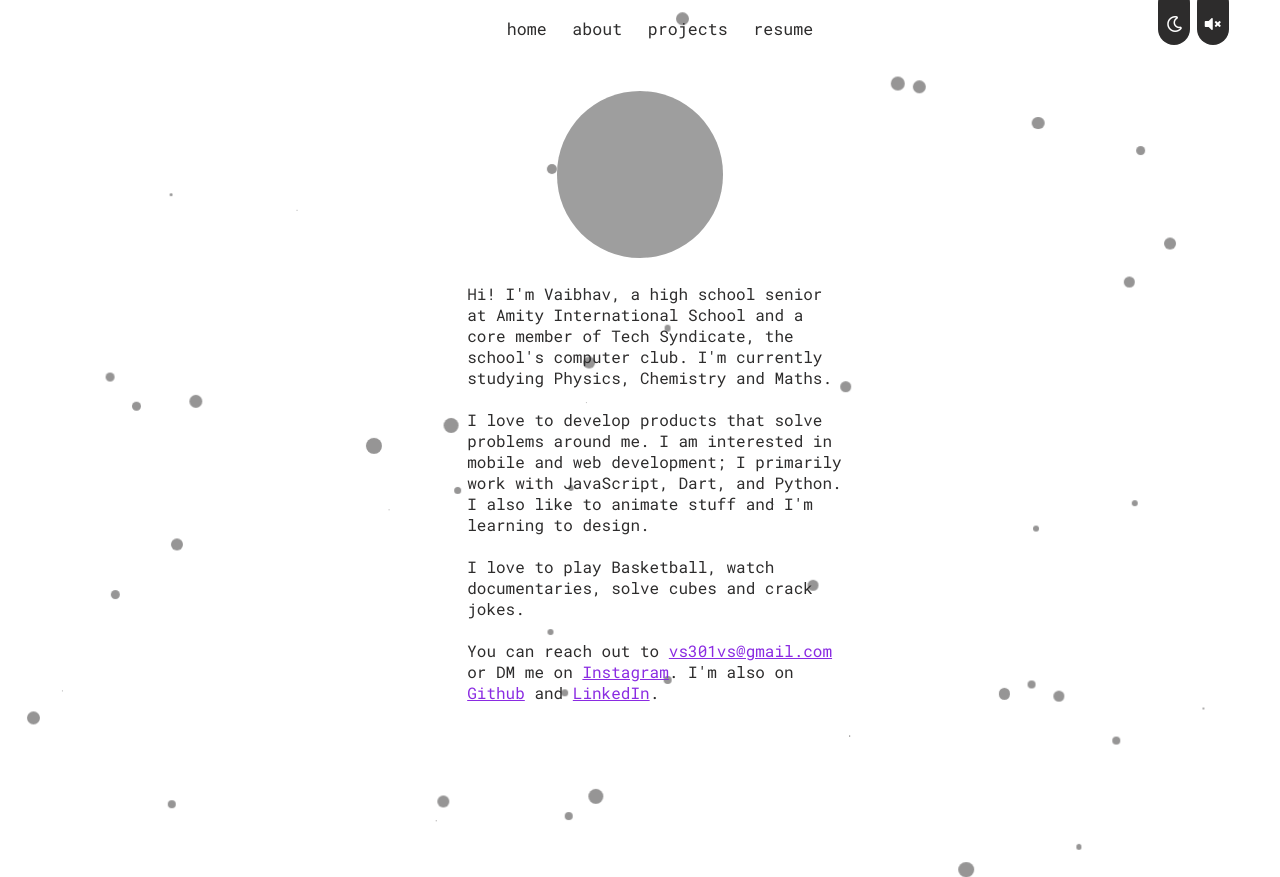
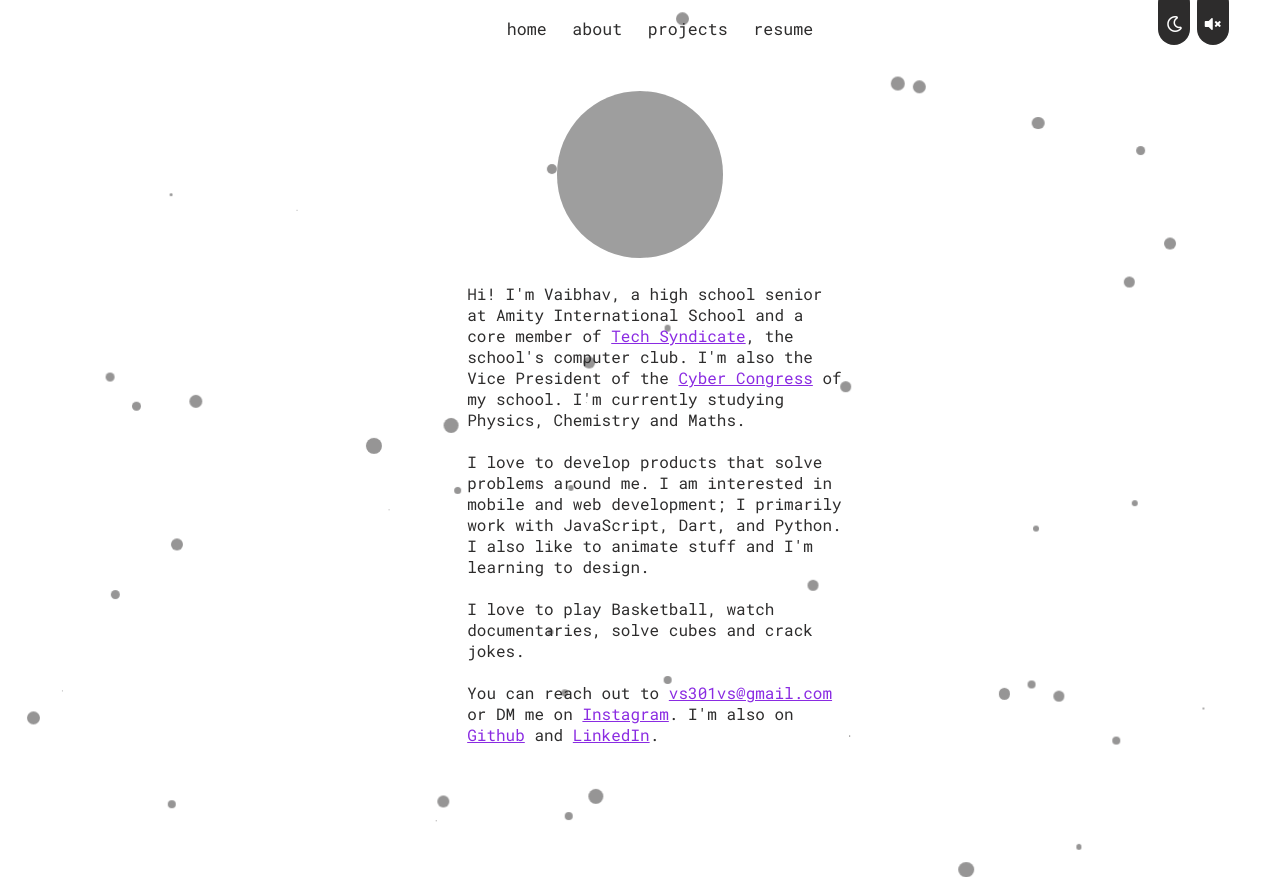
Before and after one commit to gigabite-pro/vaibhav-sharma, a plain HTML site: page about.html in a window 1280 px wide. Drawn offline with nearby package versions, Linux system fonts and the light colour scheme; grey boxes are pictures that could not be loaded.

Commit message:
bio and music

```diff
--- a/about.html
+++ b/about.html
@@ -42,7 +42,7 @@
         </div>
         <div class="content">
             <span class="anim1">
-                Hi! I'm Vaibhav, a high school senior at Amity International School and a core member of Tech Syndicate, the school's computer club. I'm currently studying Physics, Chemistry and Maths.
+                Hi! I'm Vaibhav, a high school senior at Amity International School and a core member of <a href="https://techsyndicate.club/" target="_blank">Tech Syndicate</a>, the school's computer club. I'm also the Vice President of the <a href="https://cybercongressais46.herokuapp.com/" target="_blank">Cyber Congress</a>  of my school. I'm currently studying Physics, Chemistry and Maths.
             </span>
             <br><br>
             <span class="anim1">
@@ -63,9 +63,11 @@
         var timeline = gsap.timeline()
             timeline.from('.photo', {scale: 0, duration: 0.5, opacity: 0, delay:0.5})
             .from('.anim1', {opacity: 0, duration: 0.3, stagger: .2, y: -50})
-            const song = document.getElementById('music');
-            song.volume = 0.2;
-            song.play()
+            setTimeout(() => {
+                const song = document.getElementById('music');
+                song.volume = 0.2;
+                song.play()
+            }, 3000);
     </script>
     <script src="script.js"></script>
     <script src="bg.js"></script>
```
Also changed, not shown: index.html (+5 -3 lines), projects.html (+5 -3 lines).
